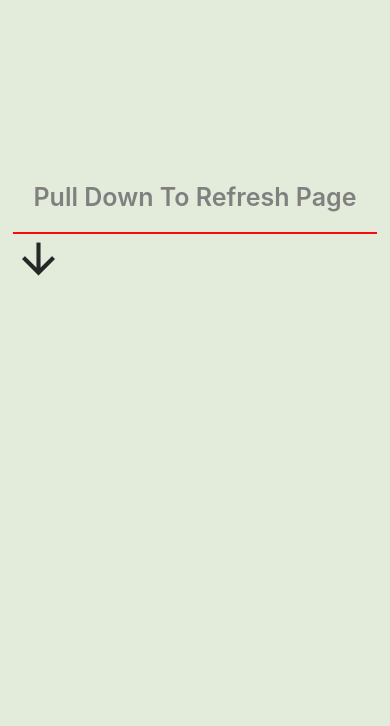
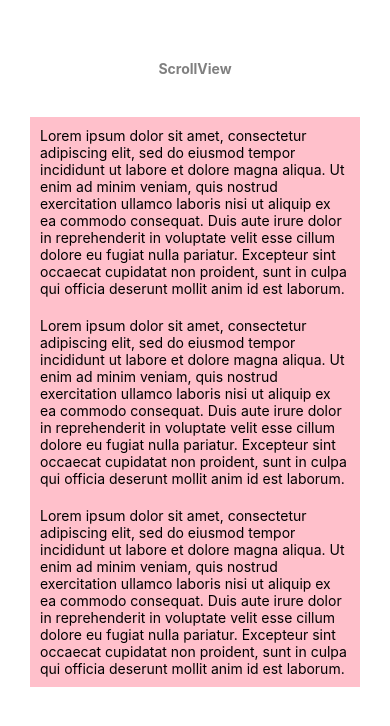
Before and after one commit to Christoph33one/Practice-React-Native, a React Native app: screen / in a window 390 px wide. Shown: the top 726 px of the page. Built offline with nearby package versions, Linux system fonts and the light colour scheme.

Commit message:
added ScrollView component

```diff
--- a/App.js
+++ b/App.js
@@ -3,9 +3,10 @@ import { StyleSheet, Text, View } from "react-native";
 import Button from "./components/ButtonComponent";
 import FlatListComponent from "./components/FlatListComponent";
 import RefreshControlComponent from "./components/RefreshControllComponent";
+import ScrollViewcomponent from "./components/ScrollViewcomponent";
 
 export default function App() {
-  return <RefreshControlComponent />;
+  return <ScrollViewcomponent />;
 }
 
 const styles = StyleSheet.create({
@@ -19,3 +20,4 @@ const styles = StyleSheet.create({
 
 // <Button />
 // <FlatListComponent />
+// <RefreshControlComponent />
--- /dev/null
+++ b/components/ScrollViewcomponent.js
@@ -0,0 +1,65 @@
+import React from "react";
+import { StyleSheet, SafeAreaView, ScrollView, Text } from "react-native";
+
+// Text is displayed in a scrollView comonent, handy when lots of text is present.
+
+function ScrollViewcomponent(props) {
+  return (
+    <SafeAreaView style={styles.container}>
+      <Text style={styles.title}>ScrollView</Text>
+      <ScrollView style={styles.scrollView}>
+        <Text style={styles.text}>
+          Lorem ipsum dolor sit amet, consectetur adipiscing elit, sed do
+          eiusmod tempor incididunt ut labore et dolore magna aliqua. Ut enim ad
+          minim veniam, quis nostrud exercitation ullamco laboris nisi ut
+          aliquip ex ea commodo consequat. Duis aute irure dolor in
+          reprehenderit in voluptate velit esse cillum dolore eu fugiat nulla
+          pariatur. Excepteur sint occaecat cupidatat non proident, sunt in
+          culpa qui officia deserunt mollit anim id est laborum.
+        </Text>
+        <Text style={styles.text}>
+          Lorem ipsum dolor sit amet, consectetur adipiscing elit, sed do
+          eiusmod tempor incididunt ut labore et dolore magna aliqua. Ut enim ad
+          minim veniam, quis nostrud exercitation ullamco laboris nisi ut
+          aliquip ex ea commodo consequat. Duis aute irure dolor in
+          reprehenderit in voluptate velit esse cillum dolore eu fugiat nulla
+          pariatur. Excepteur sint occaecat cupidatat non proident, sunt in
+          culpa qui officia deserunt mollit anim id est laborum.
+        </Text>
+        <Text style={styles.text}>
+          Lorem ipsum dolor sit amet, consectetur adipiscing elit, sed do
+          eiusmod tempor incididunt ut labore et dolore magna aliqua. Ut enim ad
+          minim veniam, quis nostrud exercitation ullamco laboris nisi ut
+          aliquip ex ea commodo consequat. Duis aute irure dolor in
+          reprehenderit in voluptate velit esse cillum dolore eu fugiat nulla
+          pariatur. Excepteur sint occaecat cupidatat non proident, sunt in
+          culpa qui officia deserunt mollit anim id est laborum.
+        </Text>
+      </ScrollView>
+    </SafeAreaView>
+  );
+}
+
+const styles = StyleSheet.create({
+  container: {
+    paddingTop: 20,
+  },
+  title: {
+    alignSelf: "center",
+    fontSize: "30",
+    fontWeight: "700",
+    color: "grey",
+    padding: 40,
+  },
+  scrollView: {
+    backgroundColor: "pink",
+    marginHorizontal: 30,
+  },
+  text: {
+    textAlign: "auto",
+    padding: 10,
+    fontSize: "25",
+  },
+});
+
+export default ScrollViewcomponent;
```
